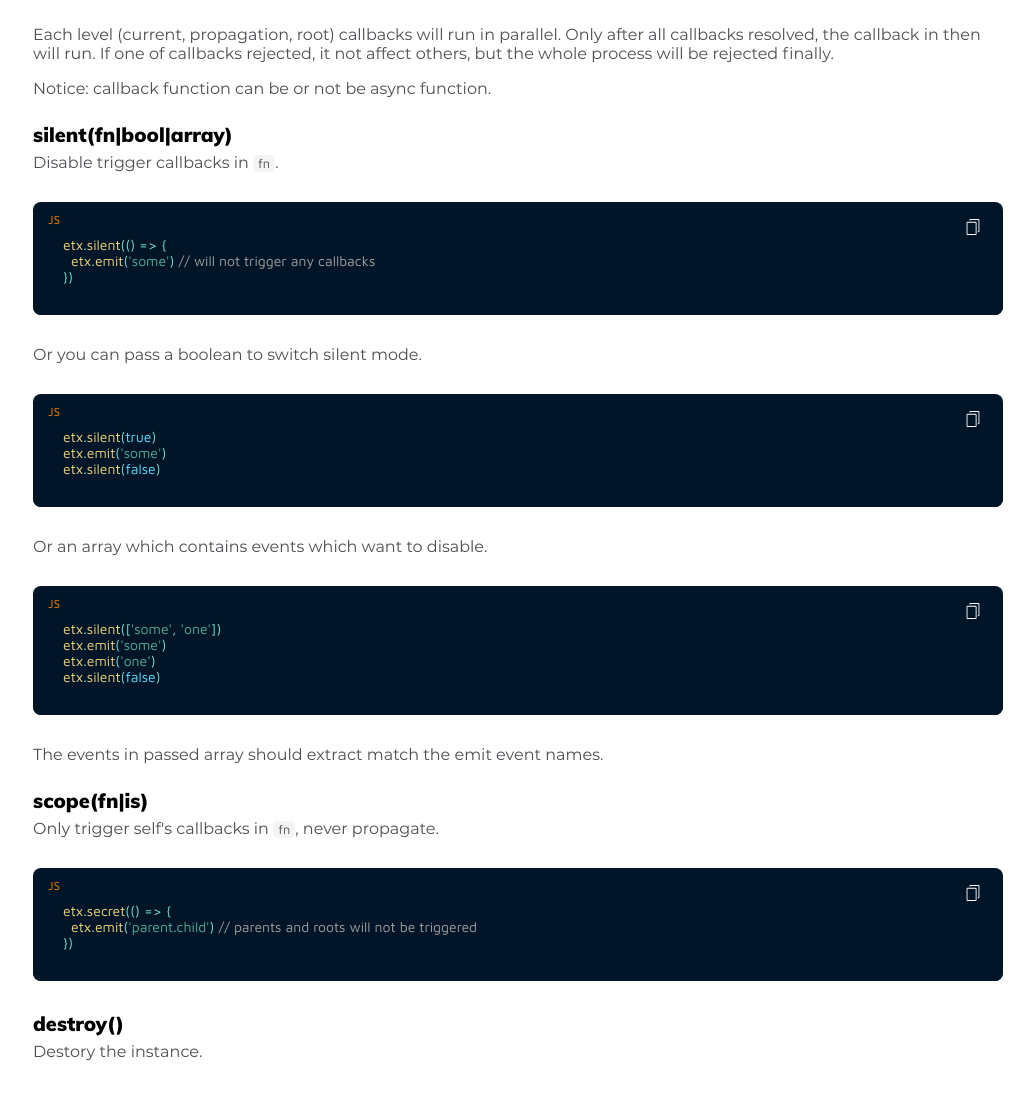
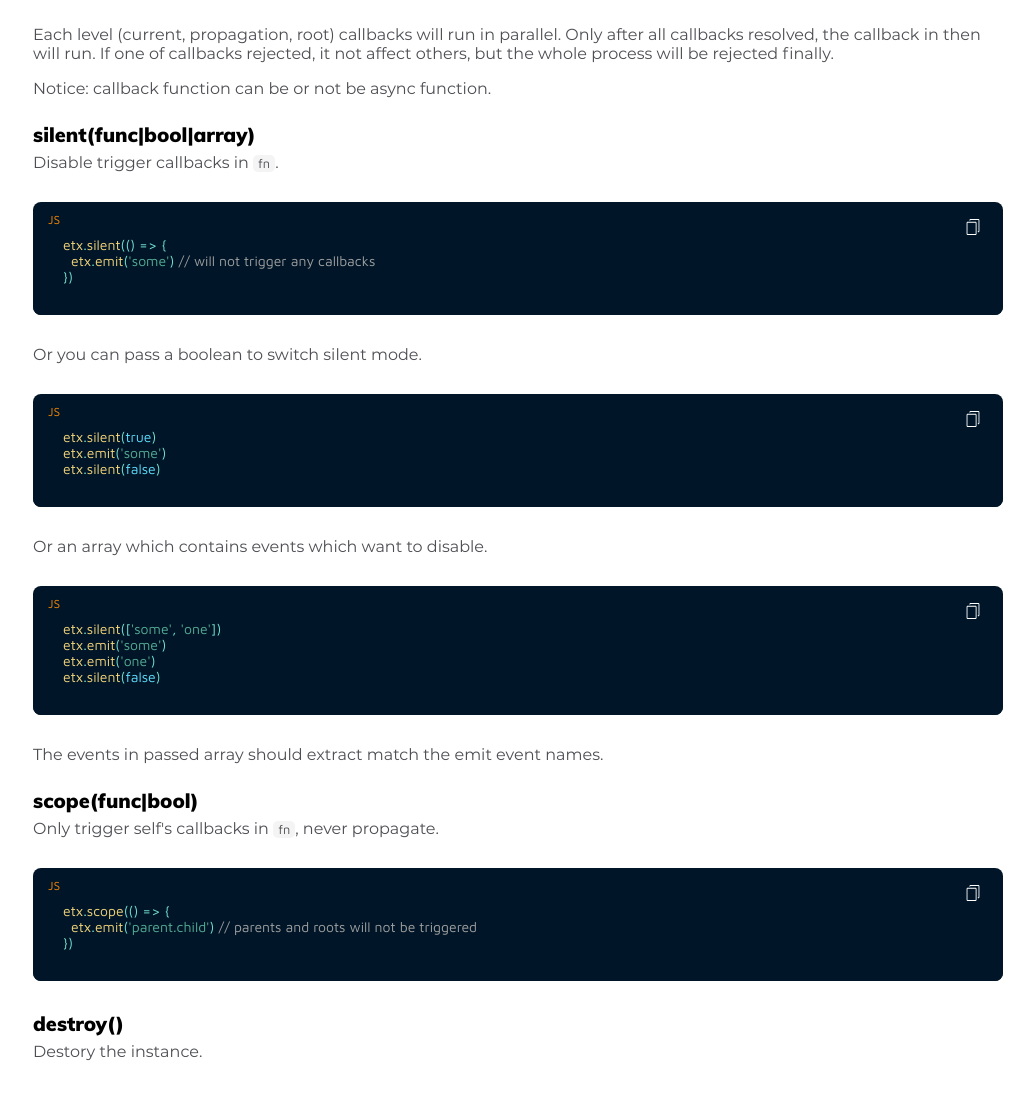
Before and after one commit to tangshuang/etx, a plain HTML site: page index.html in a window 1280 px wide. Shown: the part 4100-5198 px from the top of the page, without its empty margins (247-1280 px from the left). Drawn offline with Linux system fonts and the light colour scheme.

Commit message:
deploy: 89015bd3f401112f11a2cea35a696c4f511859d2

```diff
--- a/index.html
+++ b/index.html
@@ -203,7 +203,7 @@ await etx.distribute('evt').then(() => { // f1, f2, f3 will run at the same time
 Only after all callbacks resolved, the callback in then will run.
 If one of callbacks rejected, it not affect others, but the whole process will be rejected finally.</p>
 <p>Notice: callback function can be or not be async function.</p>
-<h3>silent(fn|bool|array)</h3>
+<h3>silent(func|bool|array)</h3>
 <p>Disable trigger callbacks in <code>fn</code>.</p>
 <pre class="prettyprint source lang-js"><code>etx.silent(() => {
   etx.emit('some') // will not trigger any callbacks
@@ -221,9 +221,9 @@ etx.emit('one')
 etx.silent(false)
 </code></pre>
 <p>The events in passed array should extract match the emit event names.</p>
-<h3>scope(fn|is)</h3>
+<h3>scope(func|bool)</h3>
 <p>Only trigger self's callbacks in <code>fn</code>, never propagate.</p>
-<pre class="prettyprint source lang-js"><code>etx.secret(() => {
+<pre class="prettyprint source lang-js"><code>etx.scope(() => {
   etx.emit('parent.child') // parents and roots will not be triggered
 })
 </code></pre>
```
